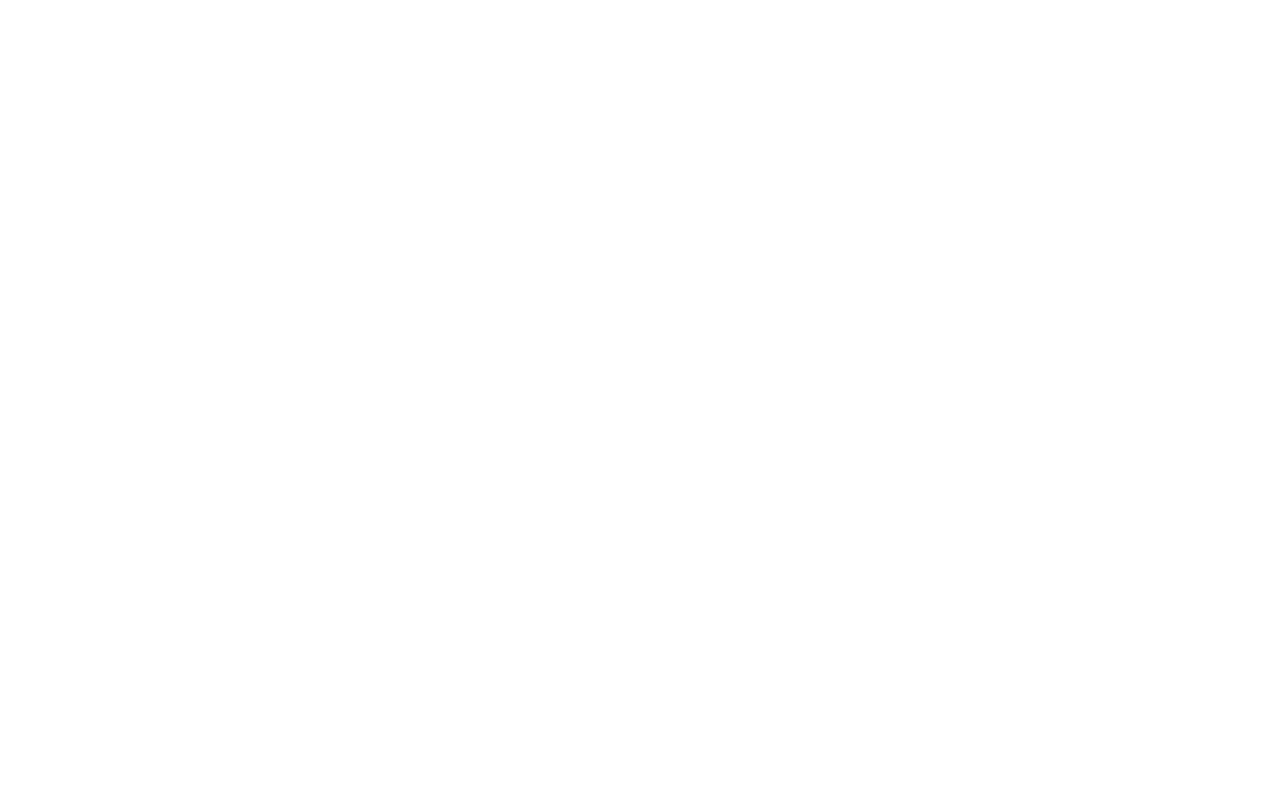
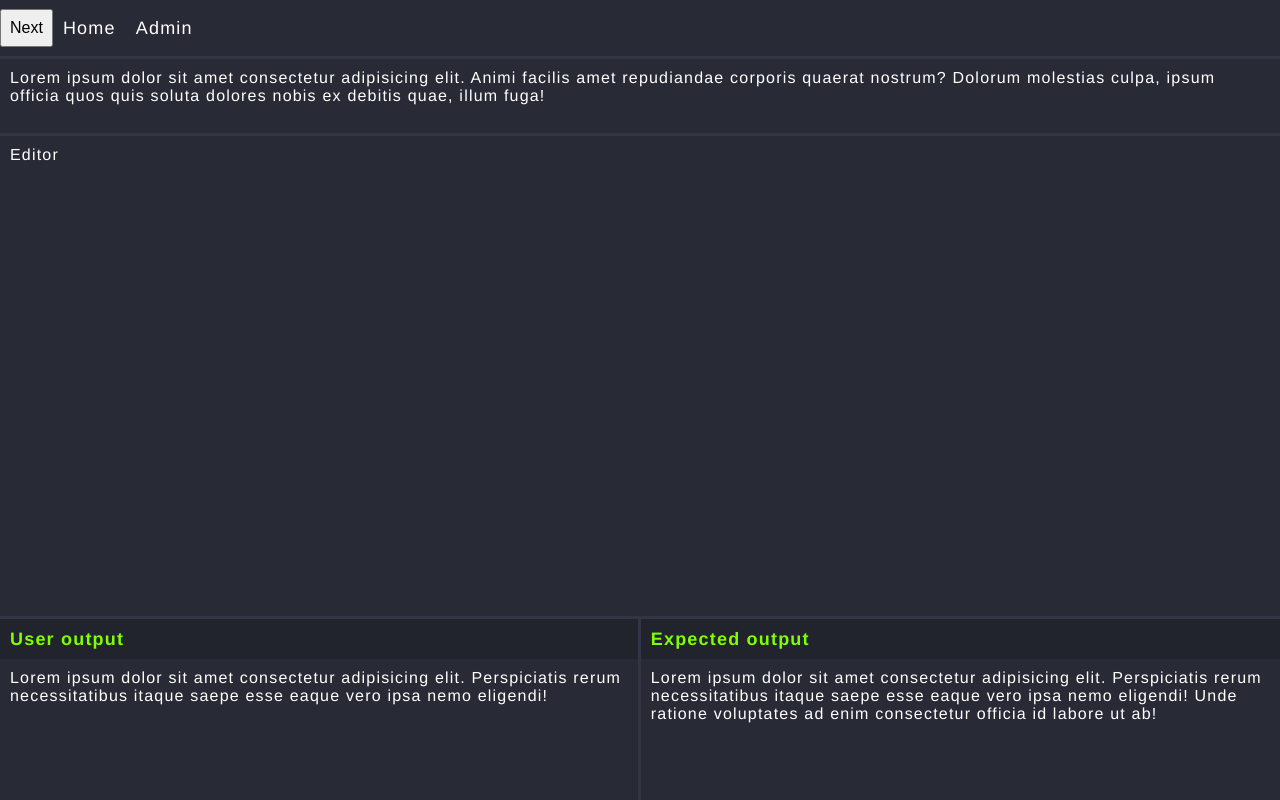
Before and after one commit to julian-leahy/code-challenge, a React (Create React App) app: page / in a window 1280 px wide. Built offline with nearby package versions, Linux system fonts and the light colour scheme.

Commit message:
add layout and styles

```diff
--- a/src/components/App.js
+++ b/src/components/App.js
@@ -3,7 +3,41 @@
 function App() {
   return (
     <div className='app'>
-
+      <div className='container'>
+        <header>
+          <button className='btn'>Next</button>
+          <a>Home</a>
+          <a>Admin</a>
+        </header>
+        <div className='question'>
+          Lorem ipsum dolor sit amet consectetur adipisicing elit. Animi facilis amet repudiandae corporis quaerat nostrum? Dolorum molestias culpa, ipsum officia quos quis soluta dolores nobis ex debitis quae, illum fuga!
+        </div>
+        <div className='editor'>
+          Editor
+        </div>
+        <div className='output-group'>
+          <div className='user-output'>
+            <div className='title'>
+              <h1>User output</h1>
+            </div>
+            <div className='output'>
+              <div className='output__inner'>
+                Lorem ipsum dolor sit amet consectetur adipisicing elit. Perspiciatis rerum necessitatibus itaque saepe esse eaque vero ipsa nemo eligendi!
+              </div>
+            </div>
+          </div>
+          <div className='expected-output'>
+            <div className='title'>
+              <h1>Expected output</h1>
+            </div>
+            <div className='output'>
+              <div className='output__inner'>
+                Lorem ipsum dolor sit amet consectetur adipisicing elit. Perspiciatis rerum necessitatibus itaque saepe esse eaque vero ipsa nemo eligendi! Unde ratione voluptates ad enim consectetur officia id labore ut ab!
+              </div>
+            </div>
+          </div>
+        </div>
+      </div>
     </div>
   );
 }
--- a/src/styles/App.scss
+++ b/src/styles/App.scss
@@ -0,0 +1,56 @@
+header{
+  height: 7%;
+  display: flex;
+  align-items: center;
+  a{
+    font-size: 1.8rem;
+    padding: 10px;
+  }
+  .btn{
+    font-size: 1.6rem;
+    padding: 8px;
+  }
+}
+
+.question{
+  height: 10%;
+  max-height: 10%;
+  border-top: 3px solid #333545;
+  border-bottom: 3px solid #333545;
+  padding: 10px;
+  overflow-y: auto;
+}
+
+.editor{
+  height: 60%;
+  padding: 10px;
+}
+
+.output-group{
+  height: 23%;
+  display: flex;
+  border-top: 3px solid #333545;
+}
+
+.output-group > *{
+  width: 100%;
+  &:first-child{
+    border-right: 3px solid #333545;
+  }
+}
+
+.title{
+  background-color: darken(#282a36, 3);
+  height: 40px;
+  line-height: 40px;
+  padding-left: 10px;
+  color: chartreuse;
+}
+
+.output{
+  max-height: calc(100% - 40px);
+  overflow-y: auto;
+}
+.output__inner{
+  padding: 10px;
+}
--- a/src/styles/index.scss
+++ b/src/styles/index.scss
@@ -0,0 +1,27 @@
+*{
+    margin: 0;
+    padding: 0;
+    box-sizing: border-box;
+}
+html{
+    font-size: 62.5%;
+}
+
+body{
+    font-family: Helvetica, Arial, sans-serif;
+    font-size: 1.6rem;
+    letter-spacing: .12rem;
+    background-color: #282a36;
+    color: #fff;
+}
+
+.container{
+    width: 100vw;
+    height: 100vh;
+    max-width: 100vw;
+    max-height: 100vh;
+}
+
+h1{
+    font-size: 1.8rem;
+}
```
